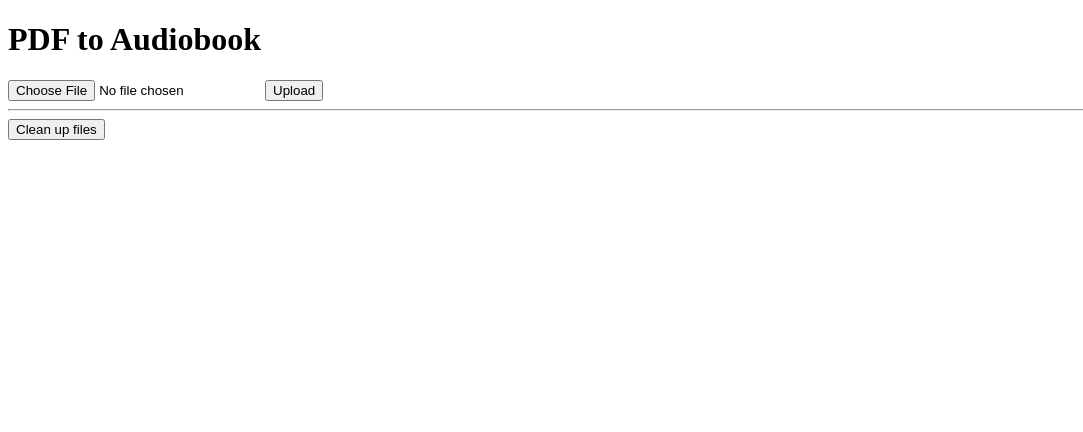
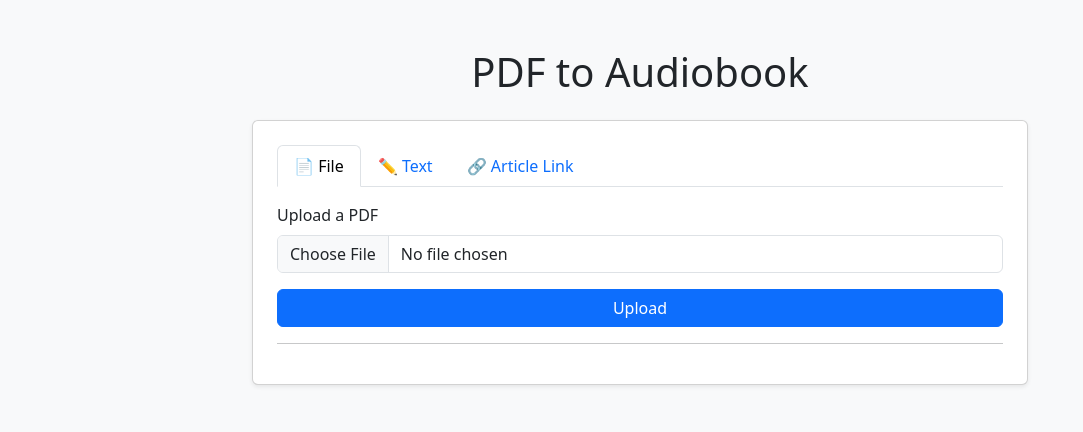
Before and after one commit to lioninthewild/automationPy, a Flask app: page / in a window 1280 px wide. Shown: the top 432 px of the page, without its empty margins (0-1083 px from the left). Run offline with Flask 3, Linux system fonts and the light colour scheme.

Commit message:
refactor: remove Generate Audio, cleanup, example cards, dead routes

```diff
--- a/app.py
+++ b/app.py
@@ -1,6 +1,7 @@
 import os
-from flask import Flask, render_template, request, send_from_directory
-from pdf_to_audiobook import extract_text, convert_sync
+from flask import Flask, render_template, request
+from pdf_to_audiobook import extract_text
+import newspaper
 
 app = Flask(__name__)
 app.config["UPLOAD_FOLDER"] = "uploads"
@@ -8,82 +9,57 @@ app.config["OUTPUT_FOLDER"] = "output"
 app.config["MAX_CONTENT_LENGTH"] = 50 * 1024 * 1024
 
 
-def _cleanup_folder(folder):
-    for filename in os.listdir(folder):
-        if filename == ".gitkeep":
-            continue
-        path = os.path.join(folder, filename)
-        try:
-            if os.path.isfile(path):
-                os.remove(path)
-        except Exception:
-            pass
-
-
-@app.route("/audio/<filename>")
-def serve_audio(filename):
-    return send_from_directory(app.config["OUTPUT_FOLDER"], filename)
-
-
 @app.route("/", methods=["GET", "POST"])
 def index():
     if request.method == "POST":
-        file = request.files.get("pdf")
-        if file and file.filename:
-            filepath = os.path.join(app.config["UPLOAD_FOLDER"], file.filename)
-            file.save(filepath)
+        input_type = request.form.get("input_type", "file")
+        error = None
+        full_text = None
 
-            preview = None
-            error = None
-            text = None
-            try:
-                text = extract_text(filepath)
-                if text.strip():
-                    preview = text[:500]
-                else:
-                    error = "No text could be extracted from this PDF."
-            except Exception as e:
-                error = f"Failed to read PDF: {e}"
+        # --- Text input ---
+        if input_type == "text":
+            full_text = request.form.get("content", "").strip()
+            if not full_text:
+                error = "No text provided."
 
-            return render_template("index.html",
-                uploaded=file.filename, preview=preview,
-                full_text=text, error=error)
+        # --- File upload ---
+        elif input_type == "file":
+            file = request.files.get("pdf")
+            if file and file.filename:
+                filepath = os.path.join(app.config["UPLOAD_FOLDER"], file.filename)
+                file.save(filepath)
+                try:
+                    full_text = extract_text(filepath)
+                    if not full_text.strip():
+                        error = "No text could be extracted from this PDF."
+                except Exception as e:
+                    error = f"Failed to read PDF: {e}"
 
-        convert_name = request.form.get("convert")
-        if convert_name:
-            filepath = os.path.join(app.config["UPLOAD_FOLDER"], convert_name)
-            preview = None
-            audio_file = None
-            error = None
-            voice = request.form.get("voice", "female")
-            rate = request.form.get("rate", "normal")
-
-            try:
-                text = extract_text(filepath)
-                if text.strip():
-                    preview = text[:500]
-                    audio_name = f"{os.path.splitext(convert_name)[0]}.mp3"
-                    audio_path = os.path.join(app.config["OUTPUT_FOLDER"], audio_name)
-
-                    convert_sync(text, audio_path, voice, rate)
-                    audio_file = audio_name
-                else:
-                    error = "No text could be extracted from this PDF."
-            except Exception as e:
-                error = f"Conversion failed: {e}"
-
-            return render_template("index.html",
-                uploaded=convert_name, preview=preview,
-                audio_file=audio_file, error=error)
+        return render_template("index.html",
+            full_text=full_text, error=error)
 
     return render_template("index.html")
 
 
-@app.route("/cleanup", methods=["POST"])
-def cleanup():
-    _cleanup_folder(app.config["UPLOAD_FOLDER"])
-    _cleanup_folder(app.config["OUTPUT_FOLDER"])
-    return render_template("index.html", cleaned=True)
+@app.route("/fetch-article", methods=["POST"])
+def fetch_article():
+    url = request.form.get("url", "").strip()
+    if not url:
+        return render_template("index.html", error="No URL provided.")
+    try:
+        article = newspaper.Article(url)
+        article.download()
+        article.parse()
+        text = article.text
+        if text.strip():
+            return render_template("index.html",
+                full_text=text)
+        else:
+            return render_template("index.html",
+                error="Could not extract any text from this URL.")
+    except Exception as e:
+        return render_template("index.html",
+            error=f"Failed to fetch article: {e}")
 
 
 if __name__ == "__main__":
--- a/templates/index.html
+++ b/templates/index.html
@@ -4,41 +4,104 @@
     <meta charset="UTF-8">
     <meta name="viewport" content="width=device-width, initial-scale=1.0">
     <title>PDF to Audiobook</title>
+    <link href="https://cdn.jsdelivr.net/npm/bootstrap@5.3/dist/css/bootstrap.min.css" rel="stylesheet">
     <style>
         .w.highlight { background: #3b82f6; color: white; border-radius: 3px; padding: 0 1px; }
         .w { transition: background 0.15s, color 0.15s; }
         #text-display { white-space: pre-wrap; }
+        .tab-content > .tab-pane { display: none; }
+        .tab-content > .tab-pane.active { display: block; }
         .reader-btn:disabled { opacity: 0.4; cursor: not-allowed; }
+
     </style>
 </head>
-<body>
-    <h1>PDF to Audiobook</h1>
+<body class="bg-light">
+    <div class="container py-5" style="max-width: 800px;">
+        <h1 class="text-center mb-4">PDF to Audiobook</h1>
 
-    <form method="post" enctype="multipart/form-data">
-        <input type="file" name="pdf" accept=".pdf" required>
-        <button type="submit">Upload</button>
-    </form>
+        <div class="card shadow-sm">
+            <div class="card-body p-4">
 
-    {% if uploaded %}
-        <p><strong>{{ uploaded }}</strong></p>
-    {% endif %}
+                <!-- Tab navigation -->
+                <ul class="nav nav-tabs mb-3" id="inputTabs" role="tablist">
+                    <li class="nav-item" role="presentation">
+                        <button class="nav-link active" data-bs-toggle="tab" data-bs-target="#tab-file" type="button">📄 File</button>
+                    </li>
+                    <li class="nav-item" role="presentation">
+                        <button class="nav-link" data-bs-toggle="tab" data-bs-target="#tab-text" type="button">✏️ Text</button>
+                    </li>
+                    <li class="nav-item" role="presentation">
+                        <button class="nav-link" data-bs-toggle="tab" data-bs-target="#tab-link" type="button">🔗 Article Link</button>
+                    </li>
+                </ul>
 
-    {% if error %}
-        <p style="color:red">{{ error }}</p>
-    {% endif %}
+                <!-- Tab panes -->
+                <div class="tab-content">
+                    <!-- File tab -->
+                    <div class="tab-pane active" id="tab-file">
+                        <form method="post" enctype="multipart/form-data">
+                            <input type="hidden" name="input_type" value="file">
+                            <div class="mb-3">
+                                <label class="form-label">Upload a PDF</label>
+                                <input class="form-control" type="file" name="pdf" accept=".pdf">
+                            </div>
+                            <button type="submit" class="btn btn-primary w-100">Upload</button>
+                        </form>
+                    </div>
 
-    {% if full_text %}
-        <h3>Reader</h3>
-        <div style="height:300px;overflow-y:auto;border:1px solid #ccc;padding:10px;border-radius:4px">
-            <div id="text-display"></div>
+                    <!-- Text tab -->
+                    <div class="tab-pane" id="tab-text">
+                        <form method="post">
+                            <input type="hidden" name="input_type" value="text">
+                            <div class="mb-3">
+                                <label class="form-label">Paste your text</label>
+                                <textarea class="form-control" name="content" rows="8" placeholder="Paste or type your text here..."></textarea>
+                            </div>
+                            <button type="submit" class="btn btn-primary w-100">Use Text</button>
+                        </form>
+                    </div>
+
+                    <!-- Link tab -->
+                    <div class="tab-pane" id="tab-link">
+                        <form method="post" action="/fetch-article">
+                            <div class="mb-3">
+                                <label class="form-label">Article URL</label>
+                                <input class="form-control" type="url" name="url" placeholder="https://example.com/article">
+                            </div>
+                            <button type="submit" class="btn btn-primary w-100">Fetch Article</button>
+                        </form>
+                    </div>
+                </div>
+
+                <hr>
+
+                <!-- Error -->
+                {% if error %}
+                    <div class="alert alert-danger">{{ error }}</div>
+                {% endif %}
+
+                <!-- Reader -->
+                {% if full_text %}
+                    <h5 class="mb-2">Reader</h5>
+                    <div class="border rounded p-3 mb-2 bg-white" style="height:300px;overflow-y:auto">
+                        <div id="text-display"></div>
+                    </div>
+                    <div class="d-flex gap-2 align-items-center mb-3">
+                        <button id="playBtn" class="btn btn-sm btn-outline-primary reader-btn" onclick="playReader()">▶ Play</button>
+                        <button id="pauseBtn" class="btn btn-sm btn-outline-warning reader-btn" onclick="pauseReader()" disabled>⏸ Pause</button>
+                        <button id="stopBtn" class="btn btn-sm btn-outline-secondary reader-btn" onclick="stopReader()" disabled>⏹ Stop</button>
+                        <span id="status" class="text-muted small"></span>
+                    </div>
+                {% endif %}
+
+            </div>
         </div>
-        <p>
-            <button id="playBtn" class="reader-btn" onclick="playReader()">▶ Play</button>
-            <button id="pauseBtn" class="reader-btn" onclick="pauseReader()" disabled>⏸ Pause</button>
-            <button id="stopBtn" class="reader-btn" onclick="stopReader()" disabled>⏹ Stop</button>
-            <span id="status"></span>
-        </p>
-        <script>
+    </div>
+
+    <!-- Reader JS -->
+    <script>
+        {% if full_text %}
+        (function() {
             var fullText = {{ full_text|tojson }}.replace(/\s+/g, ' ').replace(/[^a-zA-Z0-9\s.,!?'-]/g, '');
             var container = document.getElementById("text-display");
             var words = fullText.match(/\S+\s*/g) || [];
@@ -79,7 +142,7 @@
                 return -1;
             }
 
-            function playReader() {
+            window.playReader = function() {
                 if (!synth) { statusEl.textContent = "Speech not supported"; return; }
                 if (synth.paused) { synth.resume(); setButtons(true, false); statusEl.textContent = "Playing"; return; }
                 stopReader();
@@ -102,52 +165,18 @@
                 utterance.onend = function() { setButtons(false, false); statusEl.textContent = "Finished"; currentWordIdx = 0; };
                 utterance.onerror = function() { setButtons(false, false); statusEl.textContent = "Error"; currentWordIdx = 0; };
                 synth.speak(utterance);
-            }
-            function pauseReader() { if (synth) { synth.pause(); setButtons(true, true); statusEl.textContent = "Paused"; } }
-            function stopReader() {
+            };
+            window.pauseReader = function() { if (synth) { synth.pause(); setButtons(true, true); statusEl.textContent = "Paused"; } };
+            window.stopReader = function() {
                 if (synth) synth.cancel();
                 setButtons(false, false);
                 statusEl.textContent = "";
                 currentWordIdx = 0;
                 wordElements.forEach(function(el) { el.classList.remove("highlight"); });
-            }
-        </script>
-    {% endif %}
-
-    {% if preview and not full_text %}
-        <h3>Preview (first 500 characters)</h3>
-        <pre style="white-space:pre-wrap">{{ preview }}</pre>
-    {% endif %}
-
-    {% if uploaded and not audio_file and not error %}
-        <form method="post">
-            <input type="hidden" name="convert" value="{{ uploaded }}">
-            <p>
-                <label><input type="radio" name="voice" value="female" checked> Female</label>
-                <label><input type="radio" name="voice" value="male"> Male (deep)</label>
-            </p>
-            <p>
-                <label><input type="radio" name="rate" value="slow"> Slow</label>
-                <label><input type="radio" name="rate" value="normal" checked> Normal</label>
-                <label><input type="radio" name="rate" value="fast"> Fast</label>
-            </p>
-            <button type="submit">Convert to Audio</button>
-        </form>
-    {% endif %}
-
-    {% if audio_file %}
-        <h3>Listen</h3>
-        <audio controls style="width:100%">
-            <source src="{{ url_for('serve_audio', filename=audio_file) }}" type="audio/mpeg">
-        </audio>
-    {% endif %}
-
-    <hr>
-    <form method="post" action="/cleanup">
-        <button type="submit">Clean up files</button>
-    </form>
-    {% if cleaned %}
-        <p>Uploaded PDFs and audio files have been deleted.</p>
-    {% endif %}
+            };
+        })();
+        {% endif %}
+    </script>
+    <script src="https://cdn.jsdelivr.net/npm/bootstrap@5.3/dist/js/bootstrap.bundle.min.js"></script>
 </body>
 </html>
```
